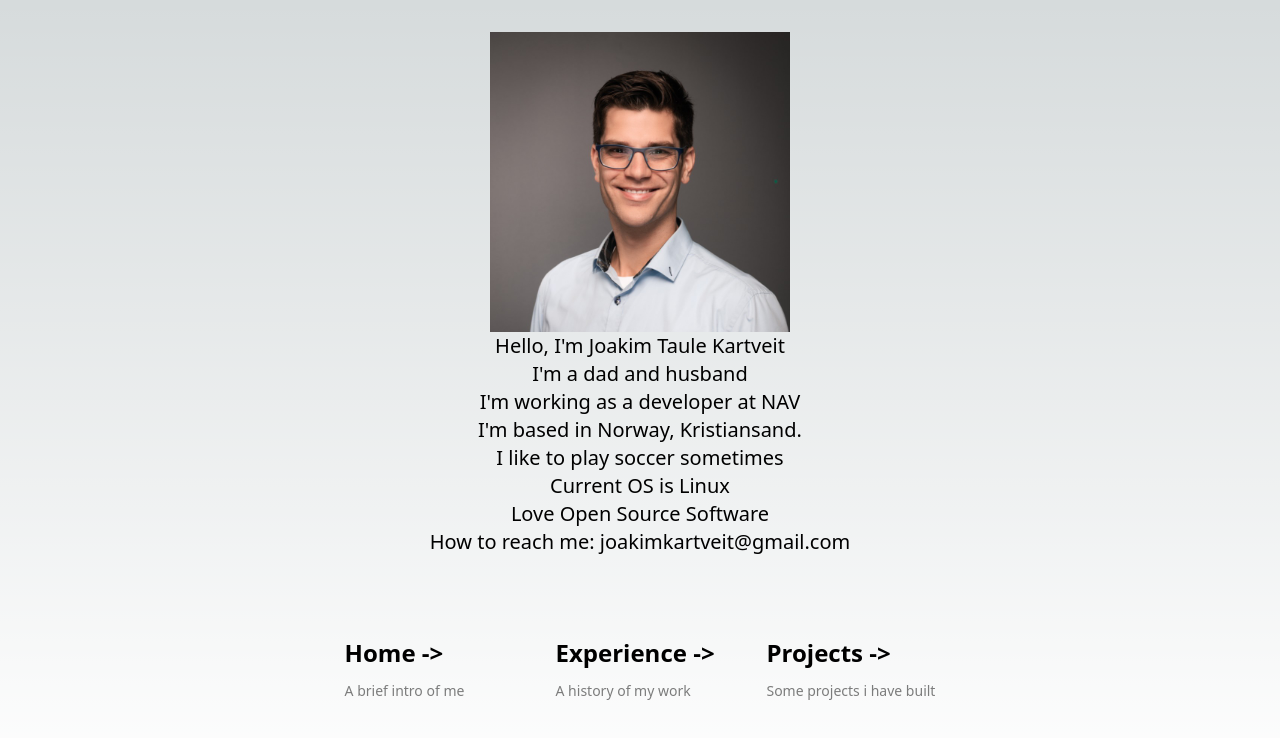
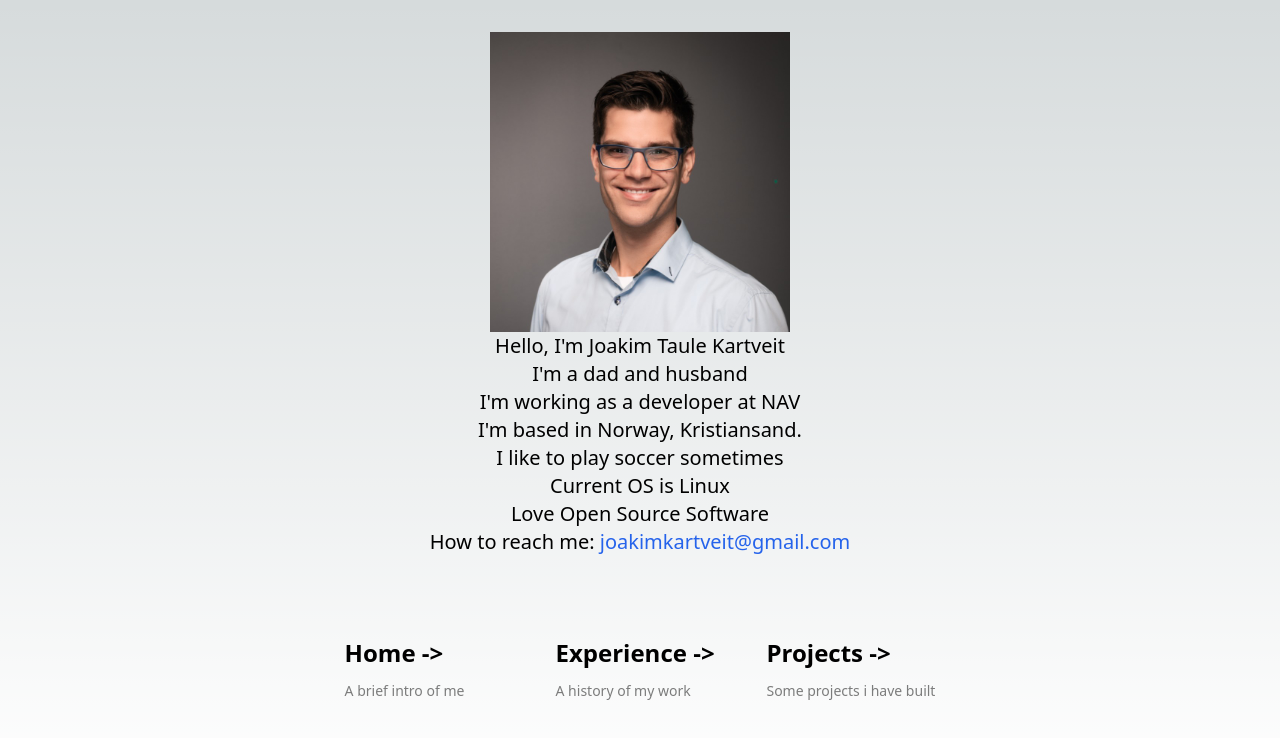
Before and after one commit to MikAoJk/MikAoJk.github.io, a Next.js app: page / in a window 1280 px wide. Shown: the top 738 px of the page. Built offline with nearby package versions, Linux system fonts and the light colour scheme.

Commit message:
Update index.tsx

```diff
--- a/src/pages/index.tsx
+++ b/src/pages/index.tsx
@@ -29,7 +29,7 @@ export default function Home() {
                     <li>Current OS is Linux</li>
                     <li>Love Open Source Software</li>
                     <li>How to reach me: {" "}
-                        <a classname="text-blue-600 dark:text-blue-500 hover:underline" href={`mailto:joakimkartveit@gmail.com`}
+                        <a className="text-blue-600 dark:text-blue-500 hover:underline" href={`mailto:joakimkartveit@gmail.com`}
                         >joakimkartveit@gmail.com </a></li>
                 </ul>
             </div>
```
